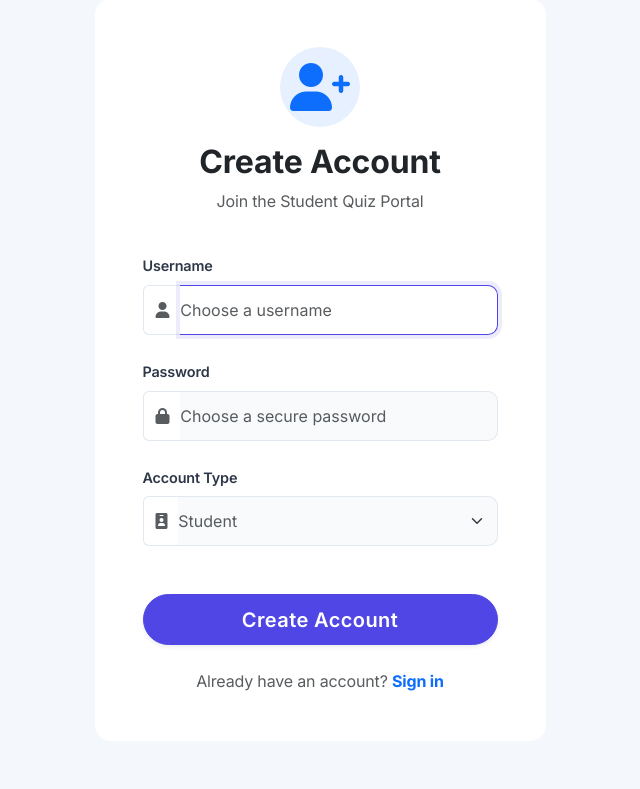
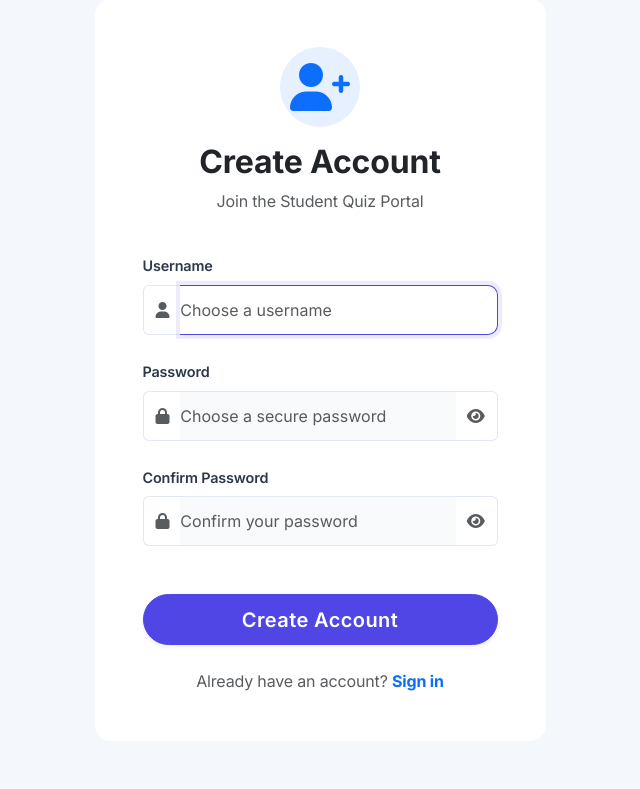
Before and after one commit to RakshaDO/student-quiz-portal, a Flask app: page /register in a window 1280 px wide. Shown: the part 128-917 px from the top of the page, without its empty margins (320-960 px from the left). Run offline with Flask 3, Linux system fonts and the light colour scheme.

Commit message:
Added final UI improvements and screenshots

```diff
--- a/app.py
+++ b/app.py
@@ -106,10 +106,15 @@ def register():
     if request.method == 'POST':
         username = request.form.get('username')
         password = request.form.get('password')
-        role = request.form.get('role') # Let user pick admin/student for testing
+        confirm_password = request.form.get('confirm_password')
+        role = 'student' # Force all new registrations to be students
 
-        if not username or not password or not role:
+        if not username or not password or not confirm_password:
             flash('All fields are required.', 'danger')
+            return render_template('register.html')
+
+        if password != confirm_password:
+            flash('Passwords do not match.', 'danger')
             return render_template('register.html')
 
         hashed_password = generate_password_hash(password)
--- a/static/css/style.css
+++ b/static/css/style.css
@@ -280,4 +280,11 @@ body {
     box-shadow: var(--shadow-md);
 }
 
-/* Animations Removed */
+/* Password Toggle Eye Icon */
+.toggle-password .eye-icon {
+    transition: color 0.3s ease;
+}
+
+.toggle-password:hover .eye-icon {
+    color: var(--primary-color) !important;
+}
--- a/static/js/main.js
+++ b/static/js/main.js
@@ -10,7 +10,23 @@ document.addEventListener('DOMContentLoaded', function() {
         }, 5000);
     });
 
-    // Option selection highlighting is handled entirely by CSS in style.css
-    // using the :checked + .option-label pseudo-class selector.
-    // No inline JS styling needed here!
+    // Password Show/Hide Toggle
+    const togglePasswordButtons = document.querySelectorAll('.toggle-password');
+    togglePasswordButtons.forEach(button => {
+        button.addEventListener('click', function() {
+            const targetId = this.getAttribute('data-target');
+            const passwordInput = document.getElementById(targetId);
+            const icon = this.querySelector('i');
+
+            if (passwordInput.type === 'password') {
+                passwordInput.type = 'text';
+                icon.classList.remove('fa-eye');
+                icon.classList.add('fa-eye-slash');
+            } else {
+                passwordInput.type = 'password';
+                icon.classList.remove('fa-eye-slash');
+                icon.classList.add('fa-eye');
+            }
+        });
+    });
 });
--- a/templates/login.html
+++ b/templates/login.html
@@ -25,7 +25,10 @@
                     <label for="password" class="form-label">Password</label>
                     <div class="input-group">
                         <span class="input-group-text border-end-0 bg-transparent"><i class="fas fa-lock text-muted"></i></span>
-                        <input type="password" class="form-control border-start-0 ps-0" id="password" name="password" required placeholder="Enter your password">
+                        <input type="password" class="form-control border-start-0 border-end-0 ps-0" id="password" name="password" required placeholder="Enter your password">
+                        <span class="input-group-text bg-transparent border-start-0 toggle-password" style="cursor: pointer;" data-target="password">
+                            <i class="fas fa-eye text-muted eye-icon"></i>
+                        </span>
                     </div>
                 </div>
 
--- a/templates/register.html
+++ b/templates/register.html
@@ -25,20 +25,25 @@
                     <label for="password" class="form-label">Password</label>
                     <div class="input-group">
                         <span class="input-group-text border-end-0 bg-transparent"><i class="fas fa-lock text-muted"></i></span>
-                        <input type="password" class="form-control border-start-0 ps-0" id="password" name="password" required placeholder="Choose a secure password">
+                        <input type="password" class="form-control border-start-0 border-end-0 ps-0" id="password" name="password" required placeholder="Choose a secure password">
+                        <span class="input-group-text bg-transparent border-start-0 toggle-password" style="cursor: pointer;" data-target="password">
+                            <i class="fas fa-eye text-muted eye-icon"></i>
+                        </span>
                     </div>
                 </div>
 
                 <div class="mb-4">
-                    <label for="role" class="form-label">Account Type</label>
+                    <label for="confirm_password" class="form-label">Confirm Password</label>
                     <div class="input-group">
-                        <span class="input-group-text border-end-0 bg-transparent"><i class="fas fa-id-badge text-muted"></i></span>
-                        <select class="form-select border-start-0 ps-0 text-muted" id="role" name="role" required>
-                            <option value="student" selected>Student</option>
-                            <option value="admin">Admin / Instructor</option>
-                        </select>
+                        <span class="input-group-text border-end-0 bg-transparent"><i class="fas fa-lock text-muted"></i></span>
+                        <input type="password" class="form-control border-start-0 border-end-0 ps-0" id="confirm_password" name="confirm_password" required placeholder="Confirm your password">
+                        <span class="input-group-text bg-transparent border-start-0 toggle-password" style="cursor: pointer;" data-target="confirm_password">
+                            <i class="fas fa-eye text-muted eye-icon"></i>
+                        </span>
                     </div>
                 </div>
+
+                <!-- Role selection removed: All new users default to student -->
 
                 <div class="d-grid gap-2 mb-4 mt-5">
                     <button type="submit" class="btn btn-primary btn-lg rounded-pill shadow-sm">
```
